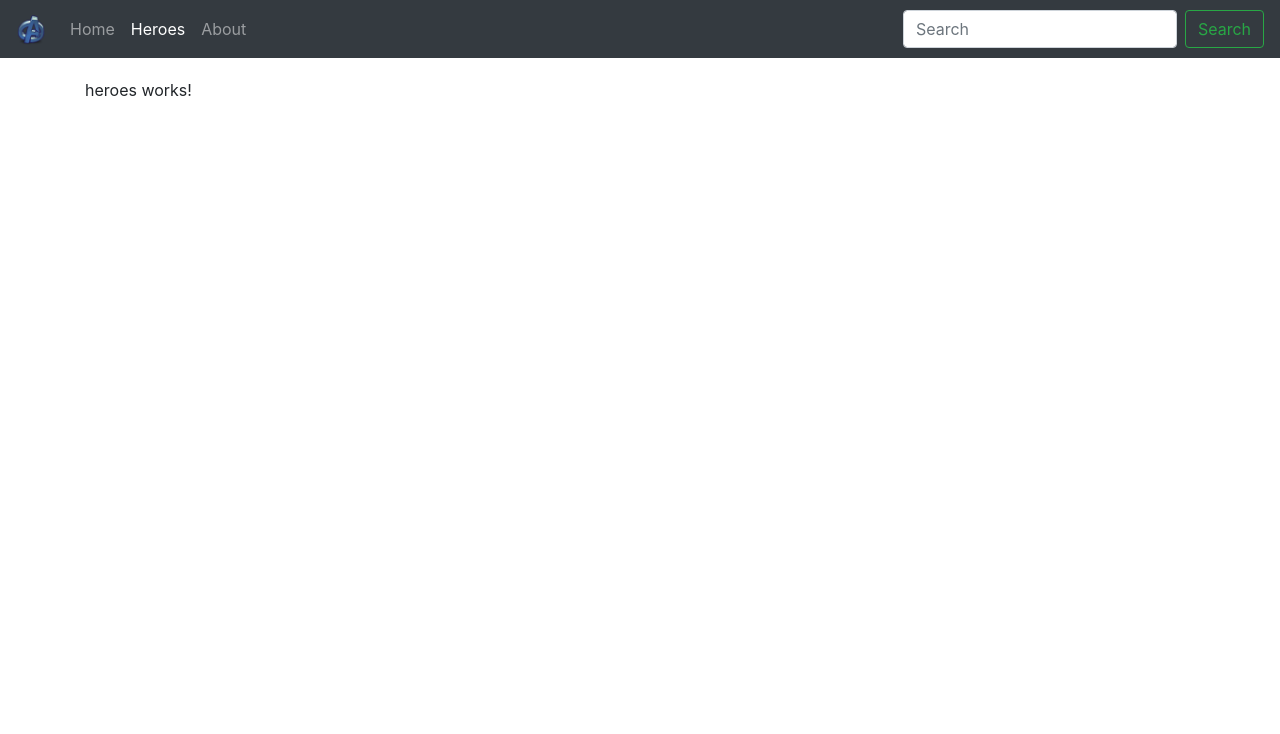
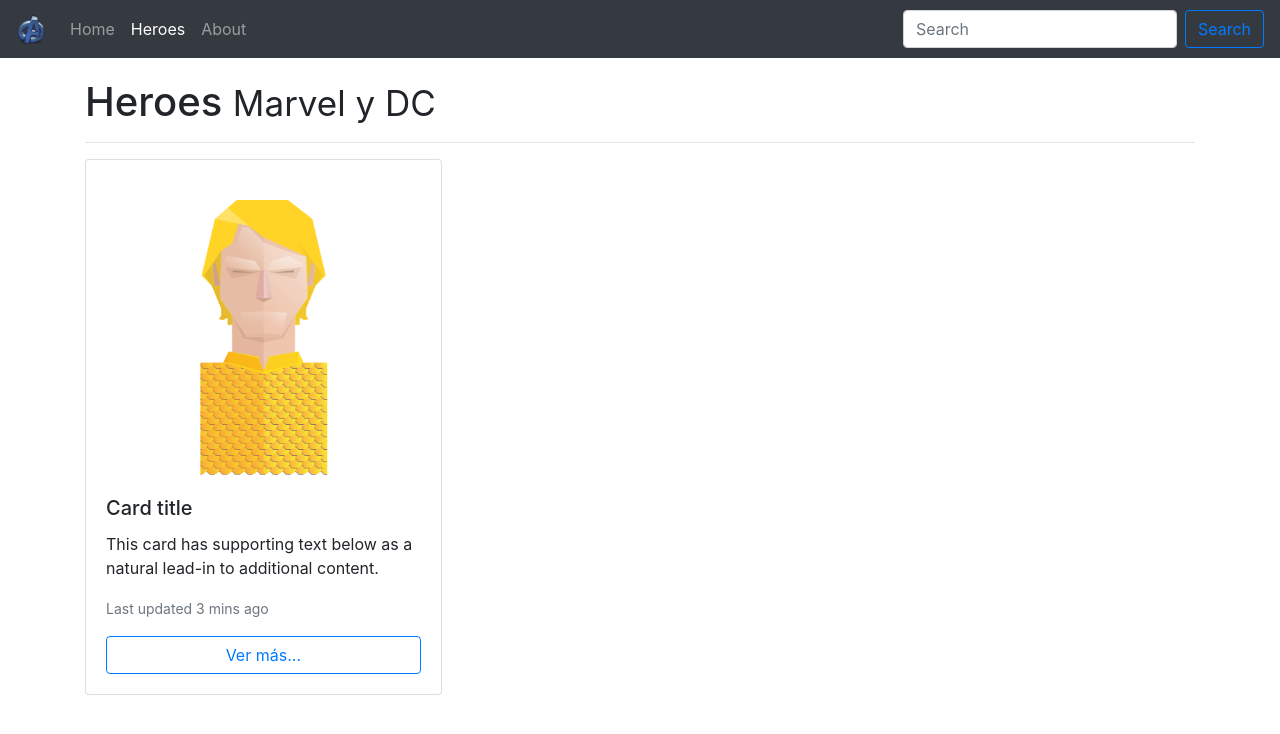
Before and after one commit to dfldiego/angular-spa-HeroesApp, an Angular app: page /heroes in a window 1280 px wide. Shown: the top 734 px of the page. Built offline with nearby package versions, Linux system fonts and the light colour scheme.

Commit message:
Componente Heroes. Bootstrap Card. Estilos.

```diff
--- a/src/app/components/heroes/heroes.component.html
+++ b/src/app/components/heroes/heroes.component.html
@@ -1 +1,18 @@
-<p>heroes works!</p>
+<h1>Heroes <small>Marvel y DC</small></h1>
+<hr>
+
+<div class="card-columns">
+
+  <div class="card">
+    <img src="assets/img/aquaman.png" class="card-img-top" alt="...">
+    <div class="card-body">
+      <h5 class="card-title">Card title</h5>
+      <p class="card-text">This card has supporting text below as a natural lead-in to additional content.</p>
+      <p class="card-text"><small class="text-muted">Last updated 3 mins ago</small></p>
+
+      <button type="button" class="btn btn-outline-primary btn-block">Ver más...</button>
+
+    </div>
+  </div>
+
+</div>
--- a/src/app/components/shared/navbar/navbar.component.html
+++ b/src/app/components/shared/navbar/navbar.component.html
@@ -26,7 +26,7 @@
 
     <form class="form-inline my-2 my-lg-0">
       <input class="form-control mr-sm-2" type="search" placeholder="Search" aria-label="Search">
-      <button class="btn btn-outline-success my-2 my-sm-0" type="submit">Search</button>
+      <button class="btn btn-outline-primary my-2 my-sm-0" type="submit">Search</button>
     </form>
 
   </div>
--- a/src/styles.css
+++ b/src/styles.css
@@ -1,3 +1,7 @@
+body {
+  padding-bottom: 50px;
+}
+
 .main-container {
   margin-top: 20px;
 }
```
